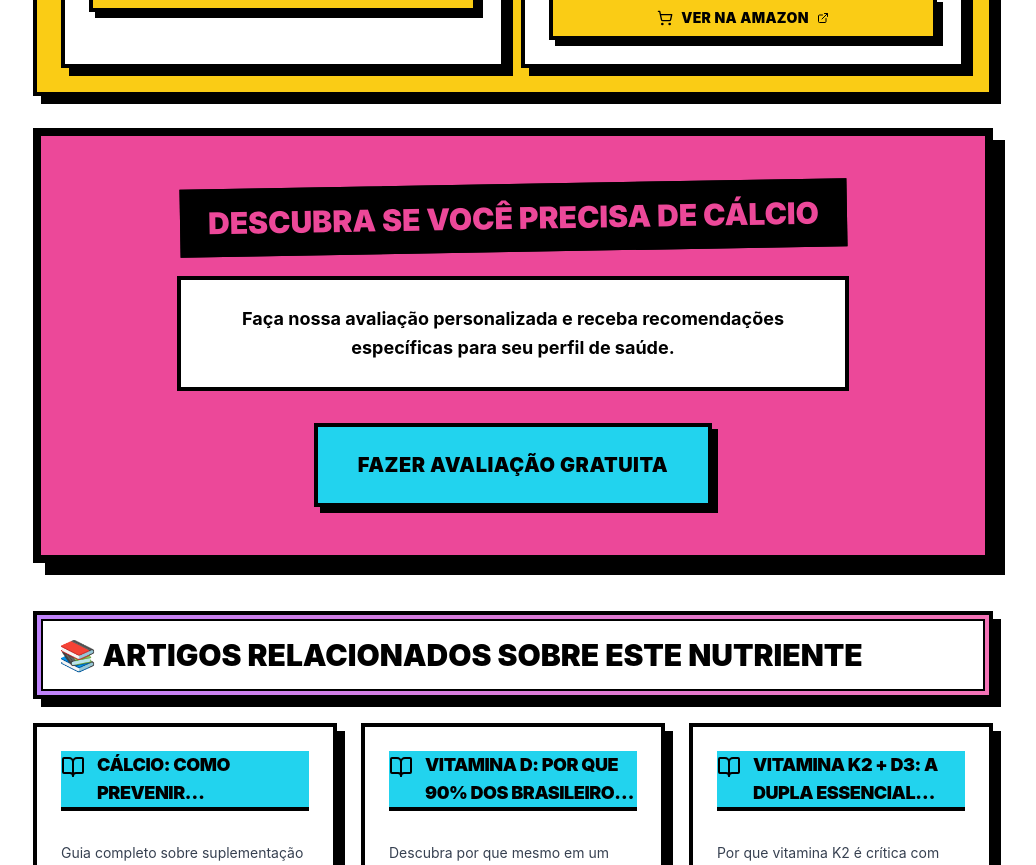
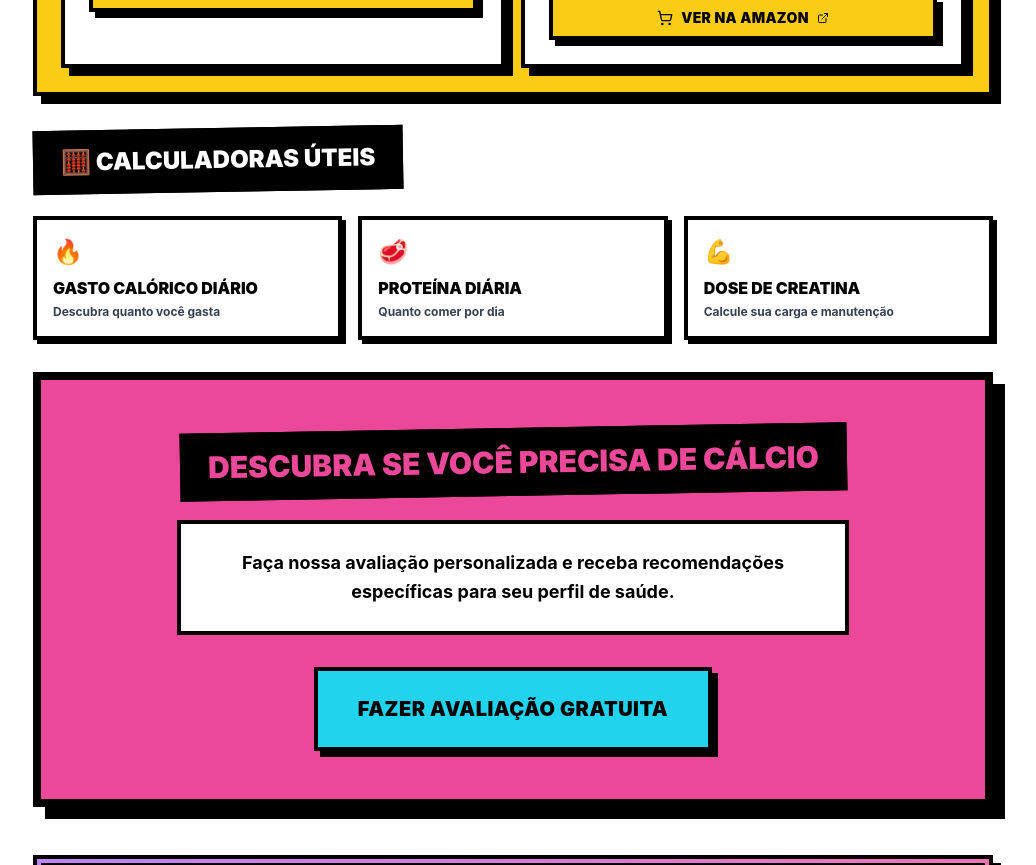
Before and after one commit to joshuaas5/suplementaj-, a Next.js app: page /nutrientes/calcio in a window 1280 px wide. Shown: the part 5462-6327 px from the top of the page, without its empty margins (127-1163 px from the left). Built offline with nearby package versions, Linux system fonts and the light colour scheme; no server answers.

Commit message:
Feat: Affiliate links (Creatina/Whey) & SEO fixes (Calories PT-BR, Nutrient links)

```diff
--- a/app/calculadoras/calorias/page.tsx
+++ b/app/calculadoras/calorias/page.tsx
@@ -94,11 +94,11 @@ export default function CalculadoraCaloriasPage() {
         {/* Header SEO */}
         <div className="bg-white border-4 border-black shadow-[8px_8px_0_0_#000] p-6 mb-8">
           <h1 className="text-3xl sm:text-4xl font-black text-black uppercase mb-4">
-            🔥 Quantas Calorias Devo Comer?
+            🔥 Gasto Calórico Diário (TDEE) e Manutenção
           </h1>
           <p className="text-black font-bold mb-4">
-            Descubra quantas calorias seu corpo gasta por dia e quantas você precisa para{' '}
-            <strong>emagrecer, ganhar massa muscular ou manter o peso</strong>. Cálculo científico em segundos!
+            Use nossa <strong>calculadora de calorias online grátis</strong> para descobrir seu <strong>gasto calórico diário</strong> exato.
+            Saiba <strong>quantas calorias devo comer por dia</strong> para emagrecer, suas <strong>calorias de manutenção</strong> ou para ganhar massa muscular.
           </p>
           <div className="flex flex-wrap gap-2">
             <span className="bg-lime-400 px-3 py-1 border-2 border-black font-bold text-sm">✅ Grátis</span>
--- a/app/nutrientes/[slug]/page.tsx
+++ b/app/nutrientes/[slug]/page.tsx
@@ -54,7 +54,7 @@ export default function NutrienteDetailPage({ params }: PageProps) {
   }
 
   const categoryColor = nutriente.categoria === 'vitamina' ? 'cyan-400' :
-                        nutriente.categoria === 'mineral' ? 'lime-400' : 'pink-500'
+    nutriente.categoria === 'mineral' ? 'lime-400' : 'pink-500'
   const categoryTextColor = nutriente.categoria === 'outro' ? 'text-white' : 'text-black'
 
   // BreadcrumbList schema
@@ -597,6 +597,38 @@ export default function NutrienteDetailPage({ params }: PageProps) {
           </Card>
         )}
 
+        {/* Calculadoras Relacionadas */}
+        <div className="mb-8">
+          <div className="bg-black px-6 py-3 mb-6 inline-block sm:-rotate-1 border-4 border-black">
+            <h3 className="text-xl sm:text-2xl font-black text-white uppercase">
+              🧮 Calculadoras Úteis
+            </h3>
+          </div>
+          <div className="grid gap-4 sm:grid-cols-2 lg:grid-cols-3">
+            <Link href="/calculadoras/calorias" className="block group">
+              <div className="bg-white border-4 border-black shadow-[4px_4px_0_0_#000] p-4 group-hover:translate-x-1 group-hover:translate-y-1 group-hover:shadow-[2px_2px_0_0_#000] transition-all">
+                <span className="text-2xl mb-2 block">🔥</span>
+                <p className="font-black text-black uppercase">Gasto Calórico Diário</p>
+                <p className="text-xs text-gray-700 font-bold mt-1">Descubra quanto você gasta</p>
+              </div>
+            </Link>
+            <Link href="/calculadoras/proteina" className="block group">
+              <div className="bg-white border-4 border-black shadow-[4px_4px_0_0_#000] p-4 group-hover:translate-x-1 group-hover:translate-y-1 group-hover:shadow-[2px_2px_0_0_#000] transition-all">
+                <span className="text-2xl mb-2 block">🥩</span>
+                <p className="font-black text-black uppercase">Proteína Diária</p>
+                <p className="text-xs text-gray-700 font-bold mt-1">Quanto comer por dia</p>
+              </div>
+            </Link>
+            <Link href="/calculadoras/creatina" className="block group">
+              <div className="bg-white border-4 border-black shadow-[4px_4px_0_0_#000] p-4 group-hover:translate-x-1 group-hover:translate-y-1 group-hover:shadow-[2px_2px_0_0_#000] transition-all">
+                <span className="text-2xl mb-2 block">💪</span>
+                <p className="font-black text-black uppercase">Dose de Creatina</p>
+                <p className="text-xs text-gray-700 font-bold mt-1">Calcule sua carga e manutenção</p>
+              </div>
+            </Link>
+          </div>
+        </div>
+
         {/* CTA Final - NEOBRUTALISM */}
         <div className="bg-pink-500 border-8 border-black shadow-[12px_12px_0_0_#000] p-6 sm:p-8 md:p-12 text-center mb-8">
           <div className="bg-black px-6 py-3 mb-6 inline-block sm:-rotate-1 border-4 border-black">
```
Also changed, not shown: data/artigos.json.
